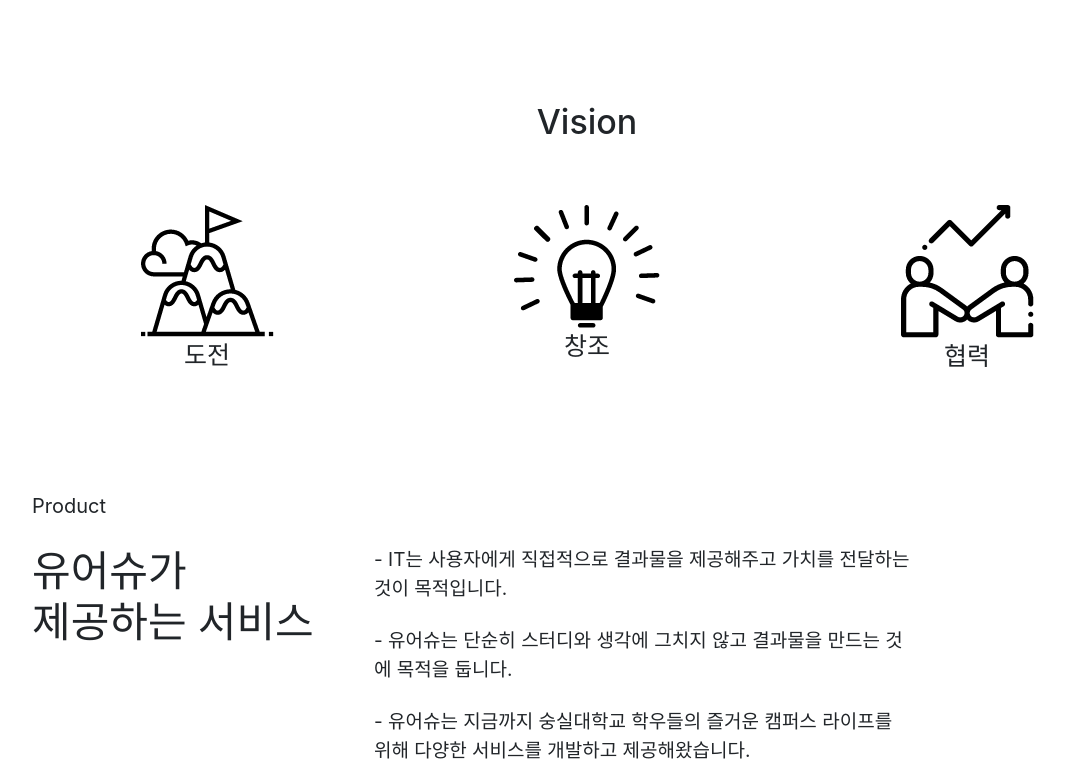
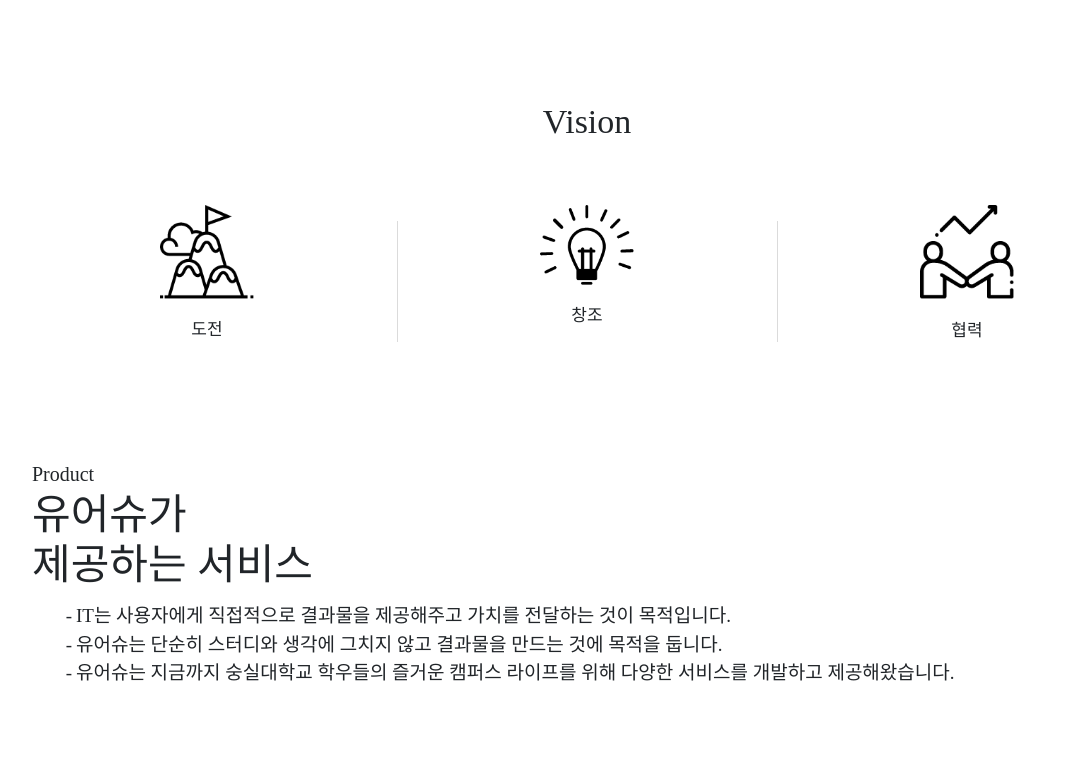
Before and after one commit to Margarets00/urssu_page, a Gatsby site: page / in a window 1280 px wide. Shown: the part 738-1521 px from the top of the page, without its empty margins (53-1118 px from the left). Built offline with nearby package versions, Linux system fonts and the light colour scheme; Gatsby itself is replaced by a stand-in of ours; a web font is replaced by a local one.

Commit message:
new_version

```diff
--- a/src/components/footer.js
+++ b/src/components/footer.js
@@ -4,7 +4,7 @@
     <>
         <footer>
             <p style={{ fontSize: "0.792em" }} >유어슈 서울특별시 동작구 상도로 369 숭실대학교 학생회관 244호<br />Copyright 유어슈. 2009-{new Date().getFullYear()}. all rights reserved.
-            <br />Built with {` `}
+             Built with {` `}
                 <a href="https://www.gatsbyjs.org">Gatsby</a>
             </p>
             <h3 style={{ fontSize: "0.917em" }}>yourssu.com@gmail.com</h3>
--- a/src/components/intro.js
+++ b/src/components/intro.js
@@ -22,34 +22,32 @@
 const Intro = () => (
     <>
         <Container className="center">
-            <div className="vision">
+            <div className="vision header">
                 <h1 style={{ fontSize: "1.417em" }}>Vision</h1>
             </div>
-            <Row xs="3" md="3" style={{ fontSize: "1.042em" }}>
+            <Row className="vision_icon" xs="3" md="3" style={{ fontSize: "0.708em" }}>
                 <Col><img src={top} /><p>도전</p></Col>
-                <Col><img src={bulb} /><p>창조</p></Col>
-                <Col><img src={develop} /><p>협력</p></Col>
+                <Col className="vision_border" >
+                    <img src={bulb} /><p>창조</p>
+                </Col>
+                <Col className="vision_border"><img src={develop} /><p>협력</p></Col>
             </Row>
             <div>
                 <p className="product" style={{ fontSize: "0.833em", textAlign: "left" }}>Product</p>
             </div>
-            <Row md="2" xs="1" style={{ textAlign: "left", wordBreak: "keep - all" }}>
-                <Col style={{ flex: "0 0 30%" }}>
-                    <h1 style={{ fontSize: "1.75em" }}>유어슈가<br />제공하는 서비스
-                    </h1>
+            <Row style={{ textAlign: "left"}}>
+                <Col xs="auto" className="header">
+                    <h1 style={{ fontSize: "1.75em",wordBreak: "keep - all" }}>유어슈가<br />제공하는 서비스</h1>
                 </Col>
-                <Col style={{ fontSize: "0.792em", flex: "0 0 70%" }}>
-                    <p>
-                        - IT는 사용자에게 직접적으로 결과물을 제공해주고 가치를 전달하는 것이 목적입니다.
-                    </p>
-                    <p>
-                        - 유어슈는 단순히 스터디와 생각에 그치지 않고 결과물을 만드는 것에 목적을 둡니다.
-                    </p>
-                    <p>
-                        - 유어슈는 지금까지 숭실대학교 학우들의 즐거운 캠퍼스 라이프를 위해 다양한 서비스를 개발하고 제공해왔습니다.
-                    </p>
+                <Col xs="auto" style={{ fontSize: "0.792em", wordBreak:"keep-all"}}>
+                    <ul className="list">
+                        <li> IT는 사용자에게 직접적으로 결과물을 제공해주고 가치를 전달하는 것이 목적입니다.</li>
+                        <li> 유어슈는 단순히 스터디와 생각에 그치지 않고 결과물을 만드는 것에 목적을 둡니다.</li>
+                        <li> 유어슈는 지금까지 숭실대학교 학우들의 즐거운 캠퍼스 라이프를 위해 다양한 서비스를 개발하고 제공해왔습니다.</li>
+                    </ul>
                 </Col>
             </Row>
+            {/*
             <Row md="2" xs="2" className="wrapper" >
                 <Col>
                     <div className="image-container">
@@ -85,17 +83,19 @@
                         </div>
                     </div>
                 </Col>
-            </Row>
-            <div>
+            </Row>*/}
+            <div style={{margin:"8.292em 0 2.583em 0"}}>
                 <p style={{ fontSize: "0.833em" }}>About</p>
-                <h1 style={{ fontSize: "1.667em" }}>유어슈 소개 영상</h1>
+                <h1 className="header" style={{ fontSize: "1.667em" }}>유어슈 소개 영상</h1>
                 <p style={{ fontSize: "0.875em" }}>유어슈는 단순히 서비스를 구현하는 것을 넘어서서<br />현실의 문제들을 해결하고 세상을 더 아름답게 만들어나갑니다.</p>
             </div>
             <div className="youtube" style={{ textAlign: "start" }}>
                 <iframe width="560" height="315" src="https://www.youtube.com/embed/6C7peck8xh8" frameBorder="0" allow="accelerometer; autoplay; encrypted-media; gyroscope; picture-in-picture" allowFullScreen style={{ position: "absolute", width: "100%", height: "100%" }}></iframe>
             </div>
-            <h1 style={{ fontSize: "1.667em" }}>Service</h1>
+            <div style={{margin:"7.5em 0 4.167em 0" }}>
+            <h1 className="header" style={{ fontSize: "1.667em"}}>Service</h1>
             <p style={{ fontSize: "0.875em" }}>유어슈는 다양한 팀들과 함께 합니다 </p>
+            </div>
             <Row md="5" xs="5" style={{ fontSize: "1.083em" }}>
                 <Col><div className="Service_btn"><img src={Service_plan} /></div><p>기획</p></Col>
                 <Col><div className="Service_btn"><img src={Service_marketing} /></div><p>마케팅</p></Col>
@@ -108,15 +108,17 @@
                 <Col><div className="Service_btn"><img src={Service_IOS} /></div><p>IOS</p></Col>
                 <Col><div className="Service_btn"><img src={Service_machinelearning} /></div><p>Machine<br />Learning</p></Col>
             </Row>
-            <div>
-                <h1 style={{ fontSize: "1.667em" }}>유어슈 보도자료</h1>
+            <div style={{margin:"9.250em 0 2.5em 0"}}>
+                <h1 className="header" style={{ fontSize: "1.667em" }}>유어슈 보도자료</h1>
                 <p style={{ fontSize: "0.875em" }}>다양한 외부업체들에 소개된 유어슈 보도자료 및 영상입니다</p>
             </div>
             <div className="youtube" style={{ textAlign: "start" }}>
                 <iframe width="560" height="315" src="https://www.youtube.com/embed/6C7peck8xh8" frameBorder="0" allow="accelerometer; autoplay; encrypted-media; gyroscope; picture-in-picture" allowFullScreen style={{ position: "absolute", width: "100%", height: "100%" }}></iframe>
             </div>
-            <h1 style={{ fontSize: "1.667em" }}>contact</h1>
+            <div style={{margin:"6.667em 0 3.333em 0"}}>
+            <h1 className="header" style={{ fontSize: "1.667em" }}>Contact</h1>
             <p style={{ fontSize: "0.875em" }}>유어슈와 소통하고 싶으신가요? 아래의 채널에서 함께해요</p>
+            </div>
             <Row md="4" xs="2" style={{ fontSize: "0.708em" }}>
                 <Col><img src={top} /><p>플러스친구</p></Col>
                 <Col><img src={top} /><p>인스타그램</p></Col>
--- a/src/components/layout.js
+++ b/src/components/layout.js
@@ -16,7 +16,6 @@
 import Intro from "./intro"
 import Footer from "./footer"
 import "./style/custom.css"
-
 const Layout = ({ children }) => {
   const data = useStaticQuery(graphql`
     query SiteTitleQuery {
--- a/src/components/style/custom.css
+++ b/src/components/style/custom.css
@@ -1,4 +1,18 @@
 
+@font-face{
+  font-family: "NotoSansKRRegualr";
+
+  src:url(./font/NotoSansKR-Medium.otf);
+}
+@font-face{
+  font-family: "NotoSansKRBold";
+
+  src:url(./font/NotoSansKR-Black.otf);
+}
+html,body{
+  font-family: NotoSansKRRegualr;
+  font-style: normal;
+}
 /* slide.js */
 .slide{
   position: relative;
@@ -41,9 +55,22 @@
 
 }
 /* Nav.js */
-
+.navbar-expand-md .navbar-nav .nav-link{
+  margin-right: 1.042rem;
+  margin-left: 1.042em;
+  padding: 0;
+  font-size: 0.625em;
+}
 .navbar{
   padding : 0.35em 6.130em 0 6.087em;
+}
+.navbar-light .navbar-nav .nav-link{
+  color:black;
+}
+.navbar-expand-md .navbar-nav > li > a:hover {
+  font-weight: bolder;
+  color:black !important;
+  border-bottom: #00bfb6 solid 3px;
 }
 .navbar-brand{
   padding-top: 0;
@@ -54,13 +81,40 @@
 }
 
 /*intro.js*/
+.header{
+  font-family: NotoSansKRBold;
+  font-style: normal;
+}
 .vision{
   margin-top: 2.533em;
   margin-bottom: 2.592em;
 }
+.vision_icon img{
+  width: 5.542em;
+}
+.vision_icon p{
+  margin-top:1.083em;
+}
+.vision_border{
+  position: relative;
+}
+.vision_border:after{
+  content: "";
+  background: #dbdbdb;
+  position: absolute;
+  bottom: 1.458em;
+  left: 0;
+  height: 75%;
+  width: 1px;
+
+}
 .product{
-  margin-top: 4.625em;
-
+  margin: 4.625em 0 0 0;
+}
+.list li{
+  list-style-type: '-';
+  padding: 0 0 0 0.208em;
+  width: 100%;
 }
 .youtube{
   position: relative;
@@ -134,9 +188,15 @@
 /*footer.js*/
 
 footer{
-  height: 200px;
+  height: 228px;
   background-color: #95d7d9;
   text-align: right;
+  margin-top: 5.625em;
+  padding : 2.779em 5.883em 2.288em 0;
+}
+footer h3{
+  margin:0;
+  font-family: NotoSansKRBold;
 }
 /*일단 노가다 뛰고 나중에 JS코드로 수신할 예정.. 반응형 FUCK*/
 @media (max-width:360px){html{font-size:13px;}}
```
Also changed, not shown: 6 other files.
